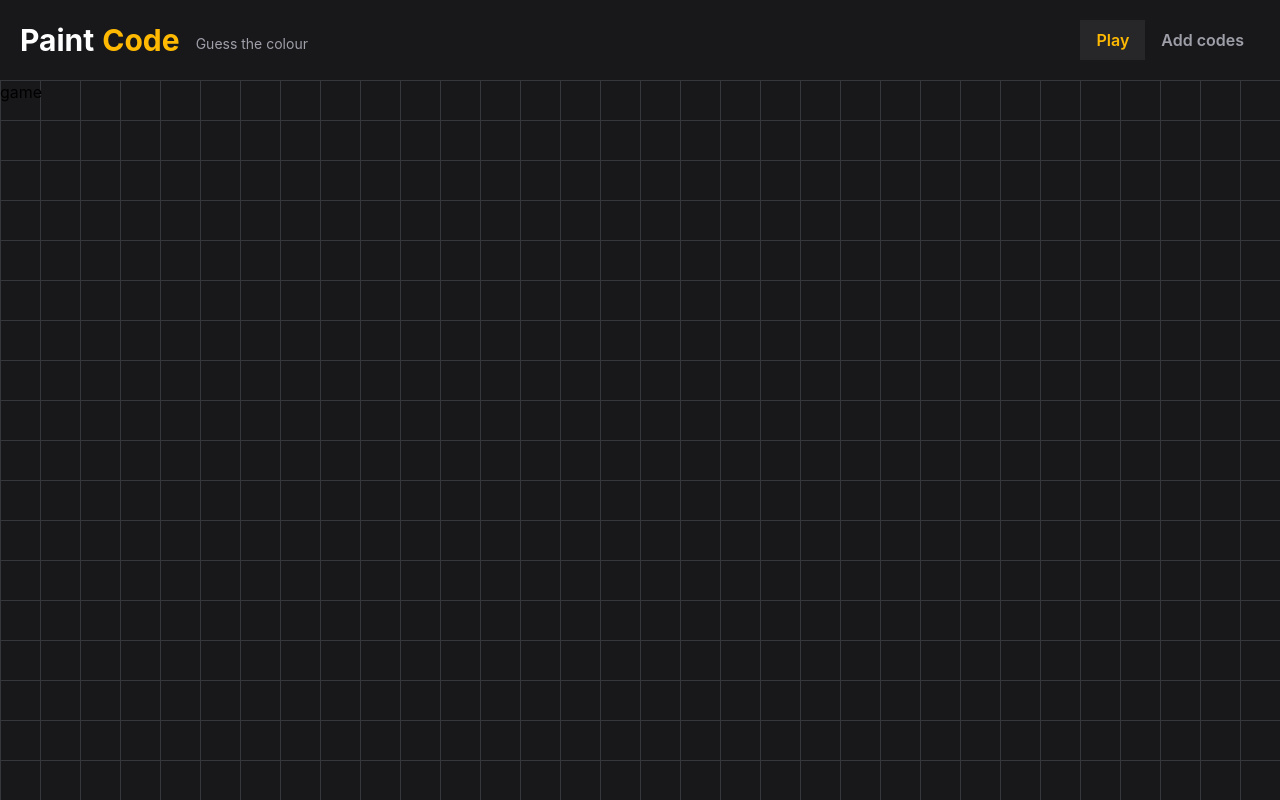
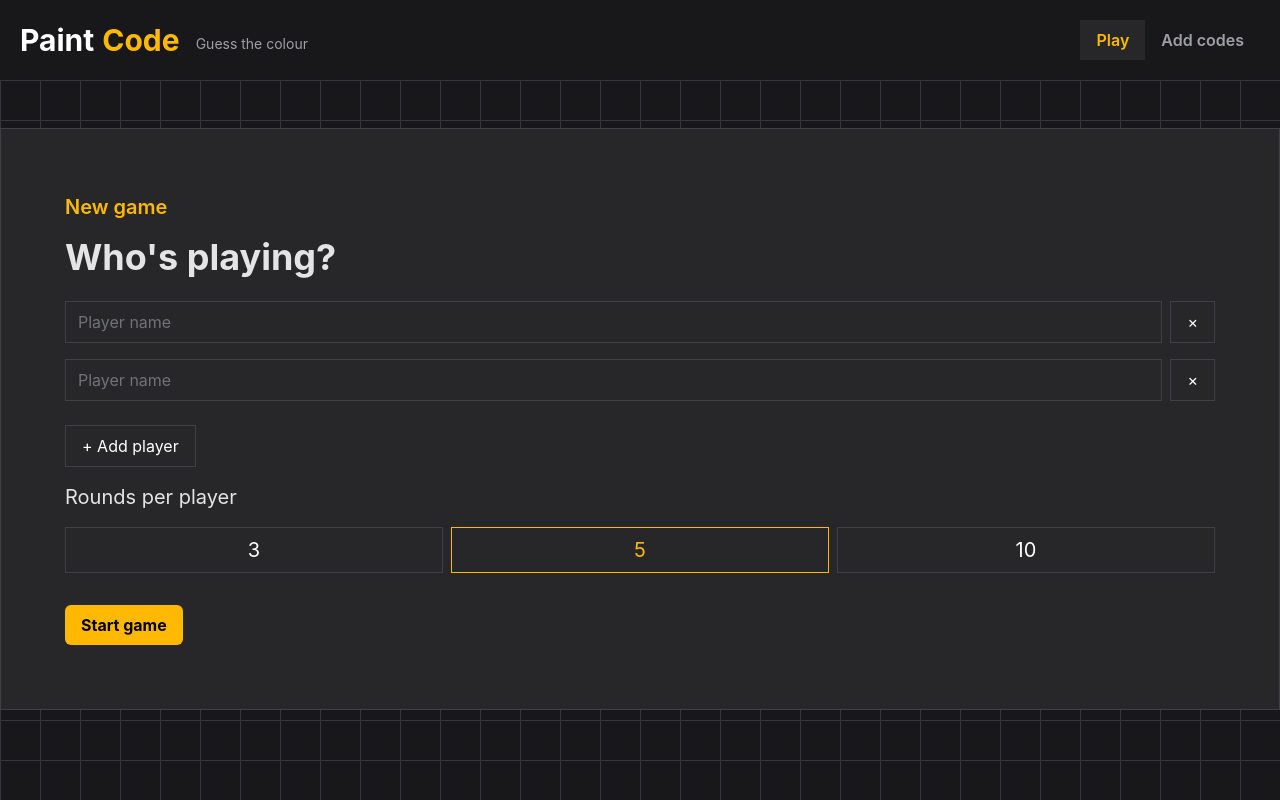
Before and after one commit to susomshrestha/paint-code, a React (Vite) app: page / in a window 1280 px wide. Built offline with nearby package versions, Linux system fonts and the light colour scheme.

Commit message:
add new game section

```diff
--- a/src/App.css
+++ b/src/App.css
@@ -1,8 +1,90 @@
 @import 'tailwindcss';
 
+/* 1. Add your custom background grid utility */
 @utility bg-grid-soft {
 	background-image:
 		linear-gradient(#35373b 1px, transparent 1px),
 		linear-gradient(90deg, #35373b 1px, transparent 1px);
-	background-size: 40px 40px; /* Adjust grid size here */
+	background-size: 40px 40px;
 }
+
+/* 2. Standard CSS Components using Native Tailwind v4 Variables */
+@layer components {
+	/* Base button structure */
+	.btn {
+		cursor: pointer;
+		padding: --spacing(2) --spacing(4);
+		border-radius: var(--radius-md);
+		font-weight: var(--font-semibold);
+		transition-property: color, background-color, border-color, text-decoration-color, fill, stroke;
+		transition-timing-function: var(--default-transition-timing-function);
+		transition-duration: 200ms;
+
+		&:focus-visible {
+			outline: 2px solid transparent;
+			outline-offset: 2px;
+		}
+	}
+
+	/* Primary variant modification */
+	.btn-primary {
+		background-color: var(--color-amber-400);
+		color: var(--color-black);
+		font-weight: bold;
+
+		&:hover {
+			background-color: var(--color-amber-500);
+		}
+	}
+
+	/* Secondary variant modification */
+	.btn-secondary {
+		background-color: var(--color-gray-200);
+		color: var(--color-gray-800);
+
+		&:hover {
+			background-color: var(--color-gray-300);
+		}
+	}
+
+	.btn-ghost {
+		background: transparent;
+		border: 1px solid var(--color-zinc-700);
+		color: var(--color-white);
+		border-radius: var(--radius);
+		cursor: pointer;
+
+		&:hover {
+			border-color: var(--color-red-300);
+		}
+	}
+
+	.card {
+		background-color: var(--color-zinc-800);
+		border: 1px solid var(--color-zinc-700);
+	}
+
+	.container-max {
+		margin-inline: auto;
+		max-width: var(--container-7xl);
+		min-height: calc(100vh - 80px);
+	}
+
+	.input {
+		padding: --spacing(2) --spacing(3);
+		background-color: var(--color-zinc-800);
+		border: 1px solid var(--color-zinc-700);
+		color: var(--color-zinc-100);
+		transition-duration: 200ms;
+
+		&::placeholder {
+			color: var(--color-zinc-500);
+		}
+
+		&:focus {
+			outline: 2px solid transparent;
+			outline-offset: 2px;
+			border-color: var(--color-amber-400);
+		}
+	}
+}
--- a/src/components/Layout.tsx
+++ b/src/components/Layout.tsx
@@ -5,7 +5,7 @@ function Layout() {
 	return (
 		<div className="mx-auto bg-zinc-900">
 			<NavBar />
-			<div>
+			<div className='bg-grid-soft'>
 				<Outlet />
 			</div>
 		</div>
--- a/src/pages/Add.tsx
+++ b/src/pages/Add.tsx
@@ -51,7 +51,7 @@ function ManualTab() {
 	};
 
 	return (
-		<section className="w-full p-6 border border-zinc-700 bg-zinc-800/50 backdrop-blur-sm">
+		<section className="w-fullbg-zinc-800/50 backdrop-blur-sm">
 			<p className="text-xs uppercase tracking-wider text-zinc-500 font-bold mb-1">Step 2</p>
 			<h2 className="text-xl font-bold text-zinc-100 mb-6">Add a paint code</h2>
 
@@ -68,7 +68,7 @@ function ManualTab() {
 						onChange={(e: React.ChangeEvent<HTMLInputElement>) =>
 							updateForm('manufacturer', e.target.value)
 						}
-						className="w-full px-3 py-2 bg-zinc-900 border border-zinc-700 text-zinc-100 placeholder-zinc-500 focus:outline-none focus:border-amber-500 transition duration-200"
+						className="w-full input"
 						required
 					/>
 				</div>
@@ -85,7 +85,7 @@ function ManualTab() {
 						onChange={(e: React.ChangeEvent<HTMLInputElement>) =>
 							updateForm('code', e.target.value)
 						}
-						className="w-full px-3 py-2 bg-zinc-900 border border-zinc-700 text-zinc-100 placeholder-zinc-500 focus:outline-none focus:border-amber-500 transition duration-200"
+						className="w-full input"
 						required
 					/>
 				</div>
@@ -102,7 +102,7 @@ function ManualTab() {
 						onChange={(e: React.ChangeEvent<HTMLInputElement>) =>
 							updateForm('name', e.target.value)
 						}
-						className="w-full px-3 py-2 bg-zinc-900 border border-zinc-700 text-zinc-100 placeholder-zinc-500 focus:outline-none focus:border-amber-500 transition duration-200"
+						className="w-full input"
 					/>
 				</div>
 
@@ -129,16 +129,14 @@ function ManualTab() {
 							onChange={(e: React.ChangeEvent<HTMLInputElement>) =>
 								updateForm('hex', e.target.value)
 							}
-							className="w-full px-3 py-2 bg-zinc-900 border border-zinc-700 text-zinc-100 placeholder-zinc-500 focus:outline-none focus:border-amber-500 transition duration-200 font-mono"
+							className="w-full input font-mono"
 							required
 						/>
 					</div>
 				</div>
 
 				<div className="pt-2">
-					<button
-						type="submit"
-						className="w-full sm:w-auto px-5 py-2.5 bg-amber-500 hover:bg-amber-600 active:bg-amber-700 text-zinc-900 font-bold shadow-md transition duration-200">
+					<button type="submit" className="btn btn-primary">
 						Add to deck
 					</button>
 				</div>
@@ -153,9 +151,8 @@ function Add() {
 	const [activeTab, setActiveTab] = useState<string>(TABS.manual.id);
 
 	return (
-		<div className="min-h-[calc(100vh-80px)] p-8 bg-grid-soft">
-			<div className="mx-auto max-w-7xl">
-				<div className="overflow-hidden bg-zinc-800 border border-zinc-700">
+		<div className="container-max py-12">
+			<div className="overflow-hidden card">
 				{/* Navigation Bar */}
 				<div className="flex justify-evenly text-zinc-400 font-semibold overflow-x-auto">
 					{Object.values(TABS).map((tab) => {
@@ -176,7 +173,7 @@ function Add() {
 				</div>
 
 				{/* Tab Content Window */}
-					<div className="bg-zinc-800/50 backdrop-blur-sm p-8">
+				<div className="bg-zinc-800/50 backdrop-blur-sm p-16">
 					{Object.values(TABS).map((tab) => {
 						const isActive = activeTab === tab.id;
 
@@ -197,7 +194,6 @@ function Add() {
 				</div>
 			</div>
 		</div>
-		</div>
 	);
 }
 
--- a/src/pages/Game.tsx
+++ b/src/pages/Game.tsx
@@ -1,11 +1,172 @@
+import { useState } from 'react';
+
 function Game() {
-	return (
-		<>
-			<section>
-				<div className="min-h-[calc(100vh-80px)] bg-grid-soft">game</div>
-			</section>
-		</>
-	);
+	const [phase] = useState('setup');
+	const [players, setPlayerNames] = useState(['', '']);
+
+	const [roundsPerPlayer, setRoundsPerPlayer] = useState(5);
+
+	function updatePlayerName(idx: number, value: string) {
+		setPlayerNames((prev) => prev.map((n, i) => (i === idx ? value : n)));
+	}
+	function addPlayerRow() {
+		setPlayerNames((prev) => [...prev, '']);
+	}
+	function removePlayerRow(idx: number) {
+		setPlayerNames((prev) => (prev.length > 1 ? prev.filter((_, i) => i !== idx) : prev));
+	}
+
+	if (phase === 'setup') {
+		return (
+			<div className="container-max py-12">
+				<section className="card p-16">
+					<p className="text-amber-400 text-xl font-semibold">New game</p>
+					<h2 className="text-zinc-200 text-4xl font-bold my-4">Who's playing?</h2>
+
+					{players.map((name, idx) => (
+						<div className="player-row py-2 flex" key={idx}>
+							<input
+								type="text"
+								placeholder="Player name"
+								value={name}
+								className="input w-full mr-2"
+								onChange={(e) => updatePlayerName(idx, e.target.value)}
+							/>
+							<button
+								type="button"
+								className="btn btn-ghost"
+								onClick={() => removePlayerRow(idx)}
+								title="Remove player">
+								×
+							</button>
+						</div>
+					))}
+					<button type="button" className="btn btn-ghost mt-4" onClick={addPlayerRow}>
+						+ Add player
+					</button>
+
+					<div className="text-zinc-200 text-xl my-4">
+						<div>Rounds per player</div>
+						<div className="flex justify-between gap-2 mt-4">
+							{[3, 5, 10].map((n) => (
+								<button
+									key={n}
+									type="button"
+									className={`btn btn-ghost bg-zinc-800 w-full ${roundsPerPlayer === n ? 'border-amber-400 text-amber-400' : ''}`}
+									onClick={() => setRoundsPerPlayer(n)}>
+									{n}
+								</button>
+							))}
+						</div>
+					</div>
+
+					{/* <button className="btn" onClick={startGame} disabled={!!loadError || entries.length === 0}> */}
+					<button className="btn btn-primary mt-4" onClick={() => {}}>
+						Start game
+					</button>
+
+					{/* {loadError && (
+					<div className="error-box">
+						Could not load data.json — {loadError}. If you're running this locally, make sure the
+						dev server is up (<code>npm run dev</code>); on a fresh clone, check that
+						<code> public/data.json</code> exists.
+					</div>
+				)} */}
+				</section>
+			</div>
+		);
+	}
+
+	// if (phase === 'round' && currentEntry) {
+	// 	return (
+	// 		<section>
+	// 			<div className="scoreboard">
+	// 				{scores.map((p, idx) => (
+	// 					<div className={'score-pill' + (idx === currentPlayerIdx ? ' active' : '')} key={idx}>
+	// 						{p.name} <b>{p.score}</b>
+	// 					</div>
+	// 				))}
+	// 			</div>
+
+	// 			<div className="turn-indicator">
+	// 				Round {roundNum} of {totalRounds} — <b>{scores[currentPlayerIdx]?.name}</b>'s turn
+	// 			</div>
+
+	// 			<div className="plate">
+	// 				<div className="plate-row">
+	// 					<span className="label">Manufacturer</span>
+	// 					<span className="value">{currentEntry.manufacturer}</span>
+	// 				</div>
+	// 				<div className="plate-row">
+	// 					<span className="label">Paint code</span>
+	// 					<span className="value code">{currentEntry.code}</span>
+	// 				</div>
+	// 			</div>
+
+	// 			<p className="helper-line">Tap the matching paint chip</p>
+
+	// 			<div className="choices">
+	// 				{choices.map((entry) => {
+	// 					let cls = 'swatch';
+	// 					if (answered) {
+	// 						if (entry.hex.toLowerCase() === currentEntry.hex.toLowerCase()) cls += ' correct';
+	// 						else if (entry.id === chosenId) cls += ' wrong';
+	// 					}
+	// 					return (
+	// 						<button
+	// 							key={entry.id}
+	// 							className={cls}
+	// 							style={{ '--c': entry.hex }}
+	// 							disabled={answered}
+	// 							onClick={() => handleAnswer(entry)}
+	// 							aria-label="Paint chip option"
+	// 						/>
+	// 					);
+	// 				})}
+	// 			</div>
+
+	// 			{answered && (
+	// 				<div className={'feedback ' + (wasCorrect ? 'is-correct' : 'is-wrong')}>
+	// 					{wasCorrect
+	// 						? `Correct! ${currentEntry.manufacturer} ${currentEntry.code} is ${currentEntry.hex}.`
+	// 						: `Not quite — ${currentEntry.manufacturer} ${currentEntry.code} is actually ${currentEntry.hex}.`}
+	// 				</div>
+	// 			)}
+
+	// 			{answered && (
+	// 				<button className="btn next-btn" onClick={handleNext}>
+	// 					{roundNum >= totalRounds ? 'See final scores →' : 'Next round →'}
+	// 				</button>
+	// 			)}
+	// 		</section>
+	// 	);
+	// }
+
+	// // final
+	// const ranked = [...scores].sort((a, b) => b.score - a.score);
+	// return (
+	// 	<section className="card">
+	// 		<p className="eyebrow">Game over</p>
+	// 		<h2>Final scores</h2>
+	// 		<ol className="final-list">
+	// 			{ranked.map((p, idx) => (
+	// 				<li key={p.name + idx}>
+	// 					<span>
+	// 						{idx === 0 ? '🏆 ' : ''}
+	// 						{p.name}
+	// 					</span>
+	// 					<span>
+	// 						{p.score} / {roundsPerPlayer}
+	// 					</span>
+	// 				</li>
+	// 			))}
+	// 		</ol>
+	// 		<button className="btn" onClick={resetToSetup}>
+	// 			Play again
+	// 		</button>
+	// 	</section>
+	// );
+	return <></>;
 }
 
 export default Game;
```
Lines whose indentation alone changed are shown as unchanged.
